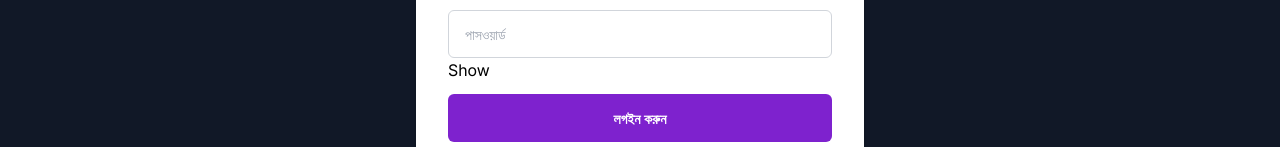
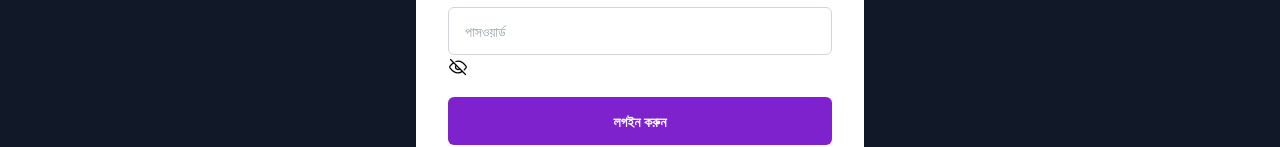
Before and after one commit to asianprogrammer/Farmer-Network, a React (Vite) app: page /auth in a window 1280 px wide. Shown: the part 434-581 px from the top of the page. Built offline with nearby package versions, Linux system fonts and the light colour scheme.

Commit message:
password show hide

```diff
--- a/src/features/auth/components/Login.jsx
+++ b/src/features/auth/components/Login.jsx
@@ -1,13 +1,15 @@
 import { useState } from "react";
+import EyeIcon from '@/assets/IconComponents/Eye';
+import EyeOffIcon from '@/assets/IconComponents/EyeOff';
 
 export default function Login() {
   const [formData, setFormData] = useState({ username: "", password: "" });
   const [error, setError] = useState("");
   const [status, setStatus] = useState(null);
   const [isSubmitting, setIsSubmitting] = useState(false);
+  const [showPassword, setShowPassword] = useState(false);
 
   function validate() {
-    // Generic validation: both fields required + password length
     if (!formData.username.trim() || !formData.password.trim()) return false;
     if (formData.password.length < 8) return false;
     return true;
@@ -22,7 +24,7 @@ export default function Login() {
       return;
     }
 
-    setIsSubmitting(true); // disable button
+    setIsSubmitting(true);
     const payload = {
       username: formData.username,
       password: formData.password,
@@ -31,10 +33,8 @@ export default function Login() {
 
     console.log("Processing login...", payload);
 
-    // Simulate server processing delay (e.g., 2 seconds)
     await new Promise((res) => setTimeout(res, 2000));
 
-    // Return JSON
     setStatus(payload);
     setIsSubmitting(false);
   }
@@ -58,7 +58,7 @@ export default function Login() {
       <div>
         <div className="wrapper">
           <input
-            type="password"
+            type={showPassword ? "text" : "password"} // Toggle type
             value={formData.password}
             placeholder="পাসওয়ার্ড"
             onChange={(e) =>
@@ -66,8 +66,13 @@ export default function Login() {
             }
             disabled={isSubmitting}
           />
-          <button type="button" className="showHide">
-            Show
+          <button
+            type="button"
+            className="showHide"
+            onClick={() => setShowPassword((prev) => !prev)}
+            tabIndex={-1}
+          >
+            {showPassword ? <EyeIcon width={20} /> : <EyeOffIcon width={20} />}
           </button>
         </div>
       </div>
@@ -81,7 +86,7 @@ export default function Login() {
       <button type="submit" className="submit" disabled={isSubmitting}>
         {isSubmitting ? (
           <>
-            <div class="spinner"></div> লগইন হচ্ছে...
+            <div className="spinner"></div> লগইন হচ্ছে...
           </>
         ) : (
           "লগইন করুন"
```
Also changed, not shown: src/assets/IconComponents/Eye.jsx (renamed from src/assets/IconComponents/Hide.jsx).
